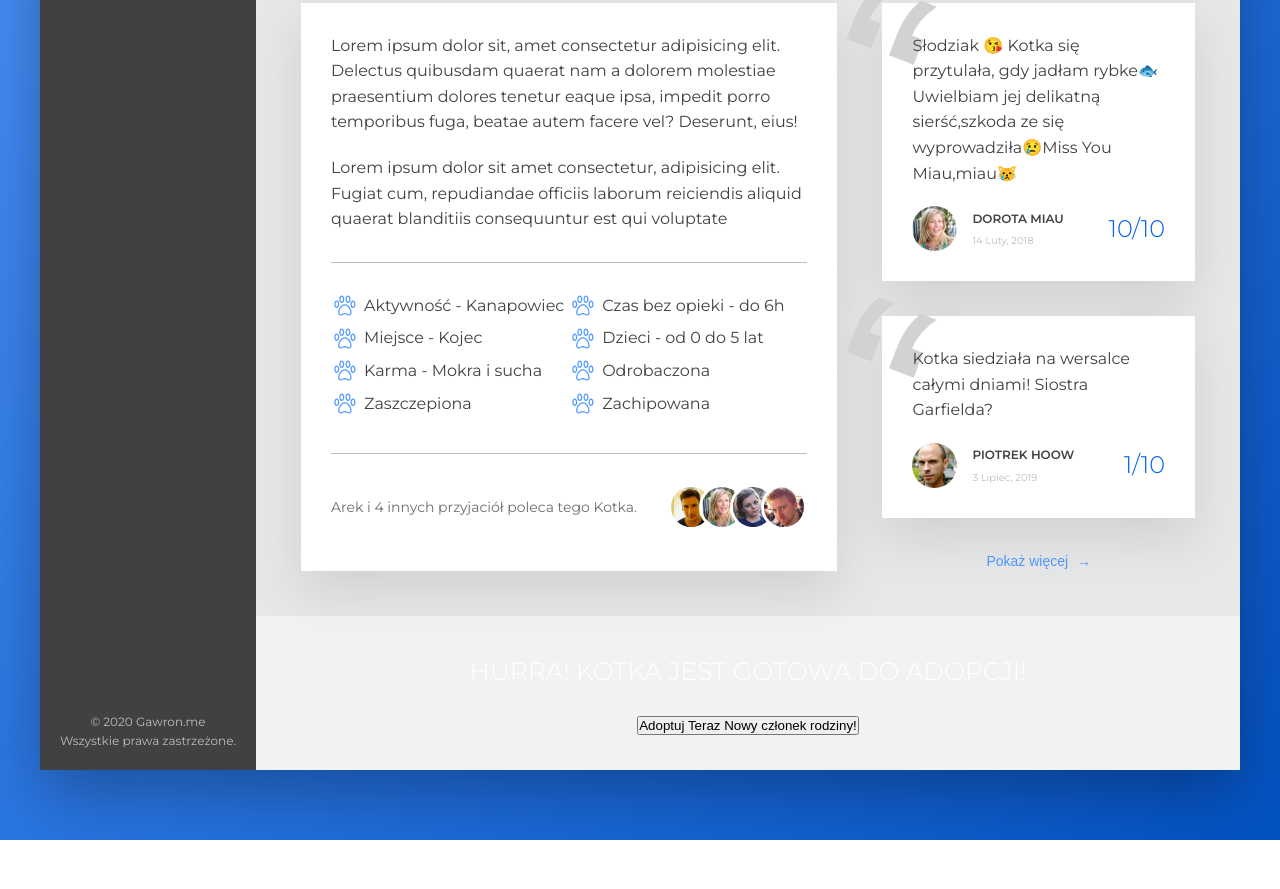
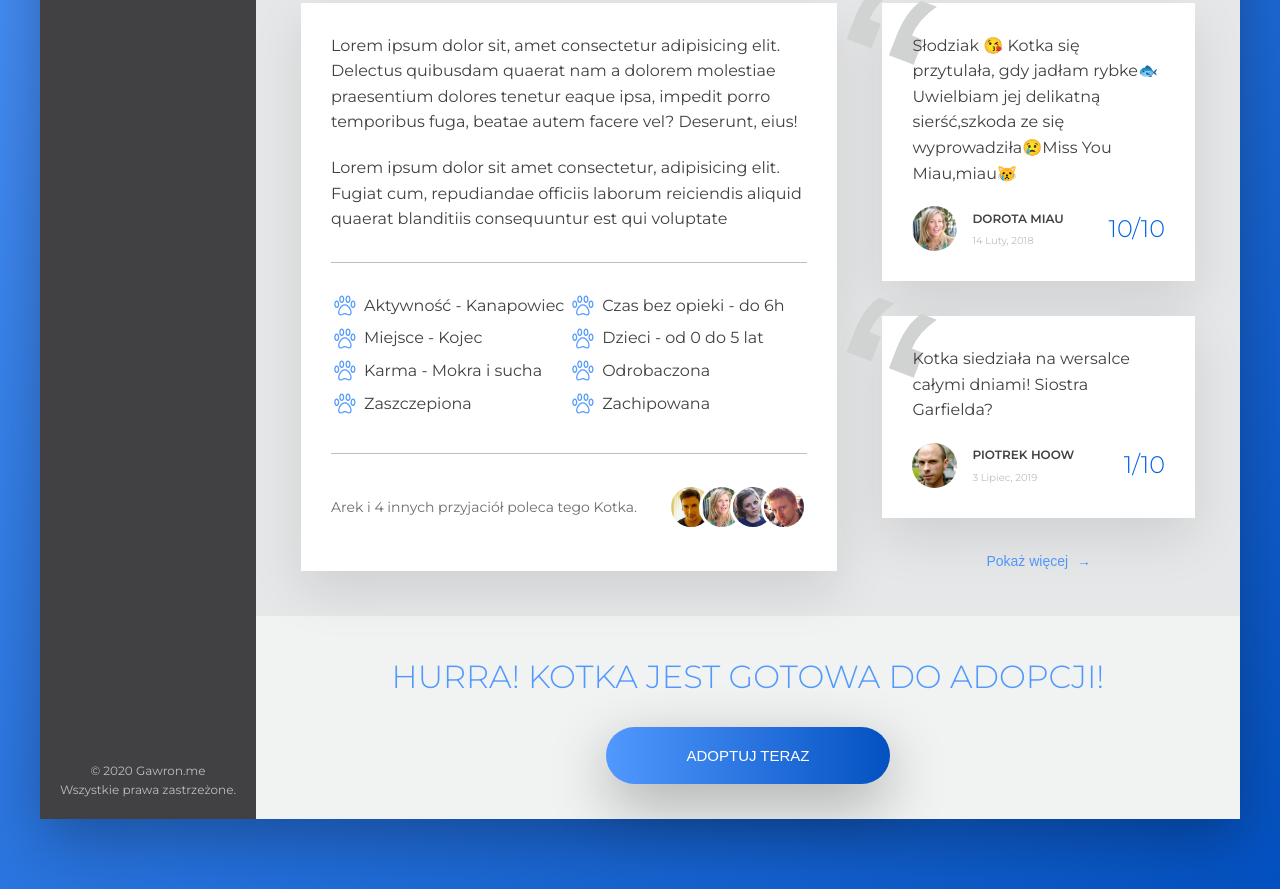
Before and after one commit to Elldrigar/PP_03-Pet-adoption, a website: page index.html in a window 1280 px wide. Shown: the part 466-1355 px from the top of the page. Before the commit the page ends 1306 px from the top, so only its background shows below. Drawn offline with nearby package versions, Linux system fonts and the light colour scheme; files that its build step writes are made by us from their sources.

Commit message:
Add and style adopt button

```diff
--- a/sass/components/_allcomponents.scss
+++ b/sass/components/_allcomponents.scss
@@ -396,7 +396,8 @@
     text-align: center;
 
     &__adopt-now {
-        font-size: 2.5rem;
+        color: var(--color-primary-light);
+        font-size: 3.2rem;
         font-weight: 300;
         text-transform: uppercase;
         margin-bottom: 2.5rem;
--- a/sass/components/_button.scss
+++ b/sass/components/_button.scss
@@ -24,4 +24,61 @@
             transform: scale(1.5);
         }
     }
+
+    &:active {
+        transform: translateY(2px);
+    }
 }
+
+.btn {
+    position: relative;
+    overflow: hidden;
+    font-size: 1.5rem;
+    font-weight: 300;
+    text-transform: uppercase;
+    color: #fff;
+    border-radius: 100px;
+    border: none;
+    cursor: pointer;
+    background-image: linear-gradient(to right, var(--color-primary-light), var(--color-primary-dark));
+    box-shadow: var(--shadow-dark);
+
+    &>* {
+        display: inline-block;
+        height: 100%;
+        width: 100%;
+        transition: all .2s;
+    }
+
+    &__visible {
+        padding: 2rem 8rem;
+    }
+
+    &__invisible {
+        position: absolute;
+        left: 0;
+        top: -100%;
+        padding: 2rem 0;
+    }
+
+    &:hover {
+        background-image: linear-gradient(to left, var(--color-primary-light), var(--color-primary-dark));
+    }
+
+    &:hover &__visible {
+        transform: translateY(100%);
+    }
+
+    &:hover &__invisible {
+        top: 0;
+    }
+
+    &:focus {
+        outline: none;
+    }
+
+    &:active {
+        transform: translateY(2px);
+        box-shadow: var(--shadow-light);
+    }
+}
```
